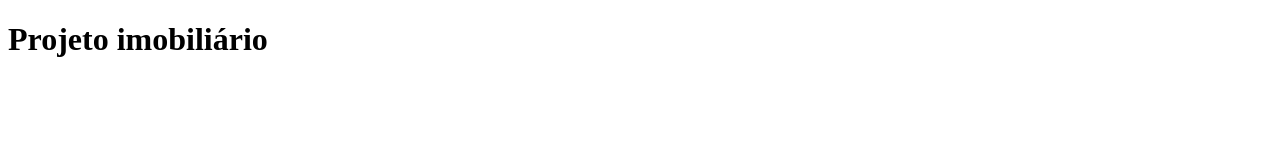
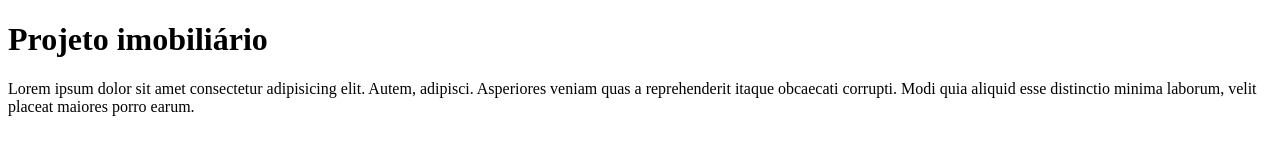
Before and after one commit to Devofficebr/Primeiro-projeto, a plain HTML site: page index.html in a window 1280 px wide. Drawn offline with Linux system fonts and the light colour scheme.

Commit message:
Adicionando o arquivo

```diff
--- a/index.html
+++ b/index.html
@@ -8,5 +8,6 @@
 </head>
 <body>
     <h1>Projeto imobiliário</h1>
+    <P>Lorem ipsum dolor sit amet consectetur adipisicing elit. Autem, adipisci. Asperiores veniam quas a reprehenderit itaque obcaecati corrupti. Modi quia aliquid esse distinctio minima laborum, velit placeat maiores porro earum.</P>
 </body>
 </html>
--- /dev/null
+++ b/style.css
@@ -0,0 +1,4 @@
+*{
+    padding: 0;
+    margin: 0;
+}
```
